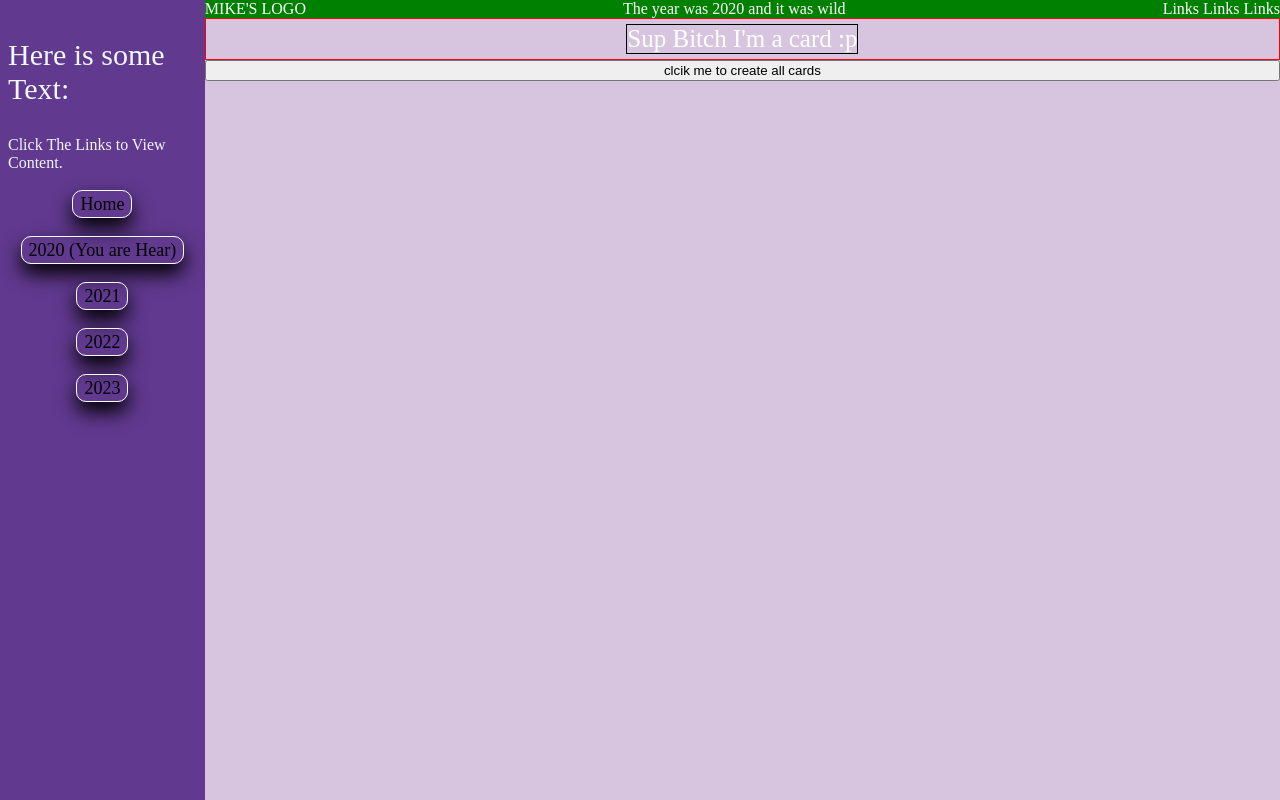
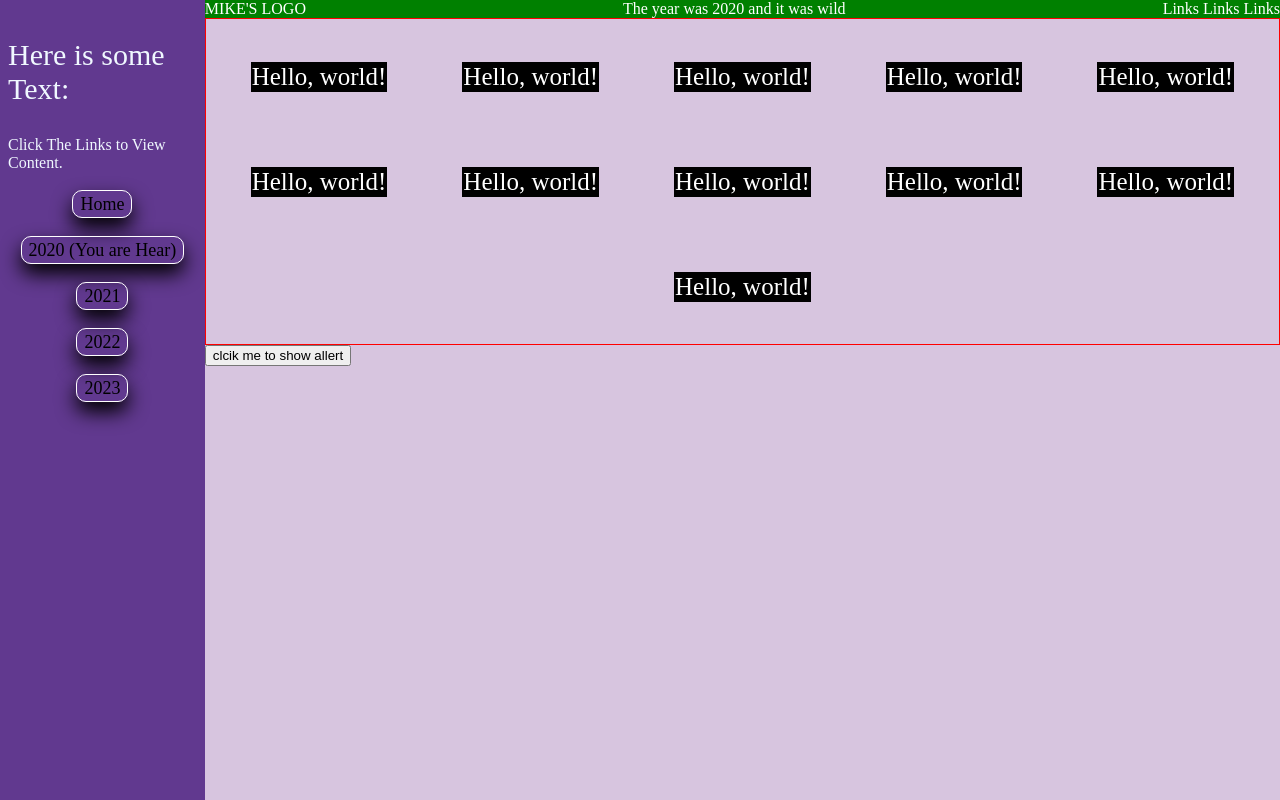
Before and after one commit to Potential-Luttuce/michaBella, a website: page html/years/2020.html in a window 1280 px wide. Drawn offline with nearby package versions, Linux system fonts and the light colour scheme; some packages are replaced by stand-ins of ours; a script that the page names is missing.

Commit message:
Added cards to the pageContent container on load via js. need to make these into buttons?
LONG BUTTON

```diff
--- a/css/style.css
+++ b/css/style.css
@@ -84,6 +84,9 @@ html {
     padding: 5px;
 }
 .Card {
+    display: flex;
+    margin: 1.5em;
+    background-color: black;
     font-size: 25px;
     border: 1px solid black;
 }
--- a/html/years/2020.html
+++ b/html/years/2020.html
@@ -36,10 +36,10 @@
                 makeCard()
             }
         }
-        createAllCards();
+        // createAllCards();
     </Script>
 </head>
-<body>
+<body onload="createAllCards()">
     <div id="main-sideBar">
         <div><p class="SB-intro">Here is some Text:</p>
             Click The Links to View Content.</div>
@@ -58,11 +58,11 @@
             <div id="right-links">Links Links Links</div>
         </div>
         <div id="pageContent">
-            <card class="Card" onclick="customAlert()">
-                Sup Bitch I'm a card :p
-            </card>
+
         </div>
-        <button onclick="createAllCards()">clcik me to create all cards</button>
+        <div id="footer">
+            <button onclick="customAlert()">clcik me to show allert</button>
+        </div>
     </div>
 </body>
 </html>
```
Also changed, not shown: index.html (+3 -0 lines).
